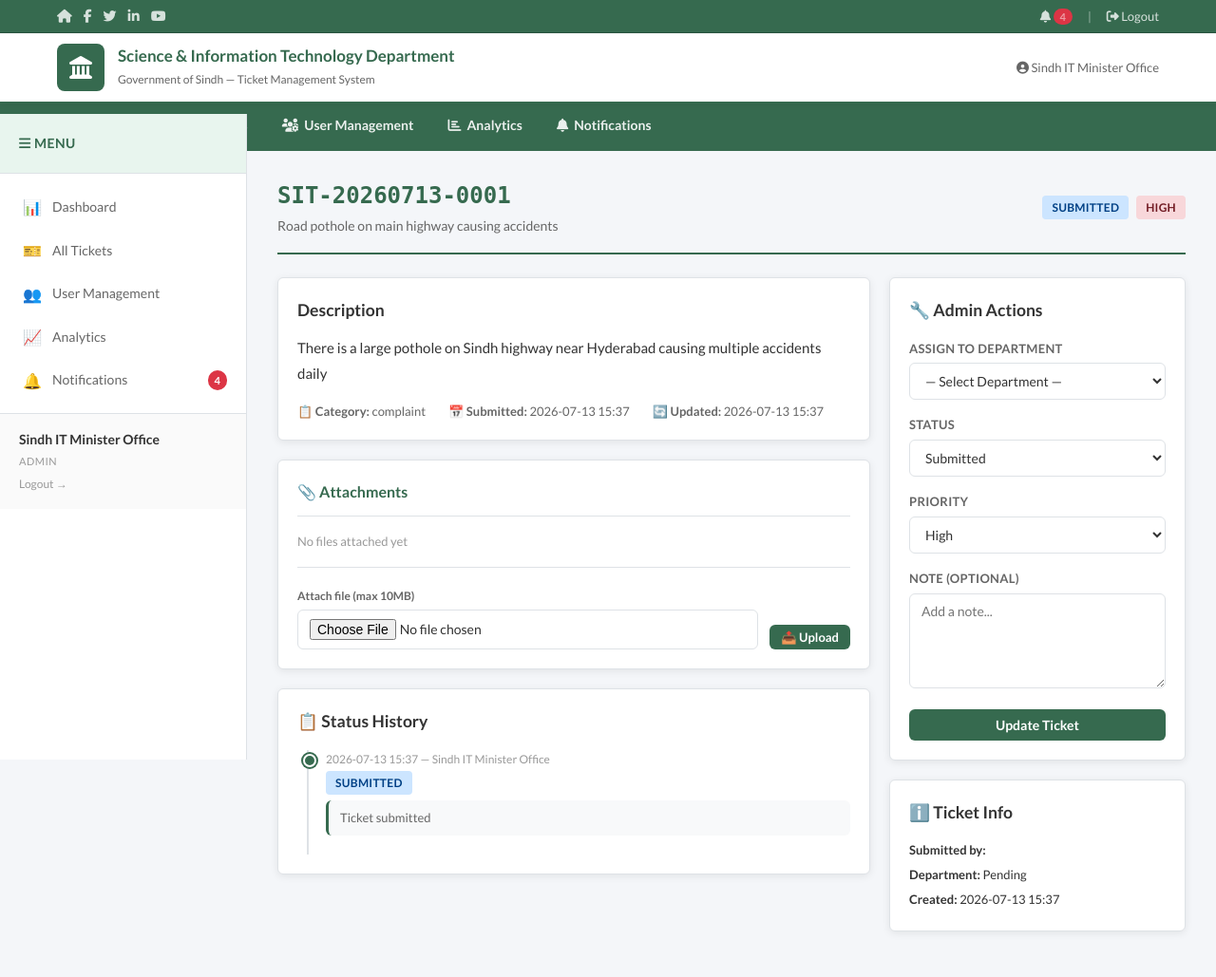
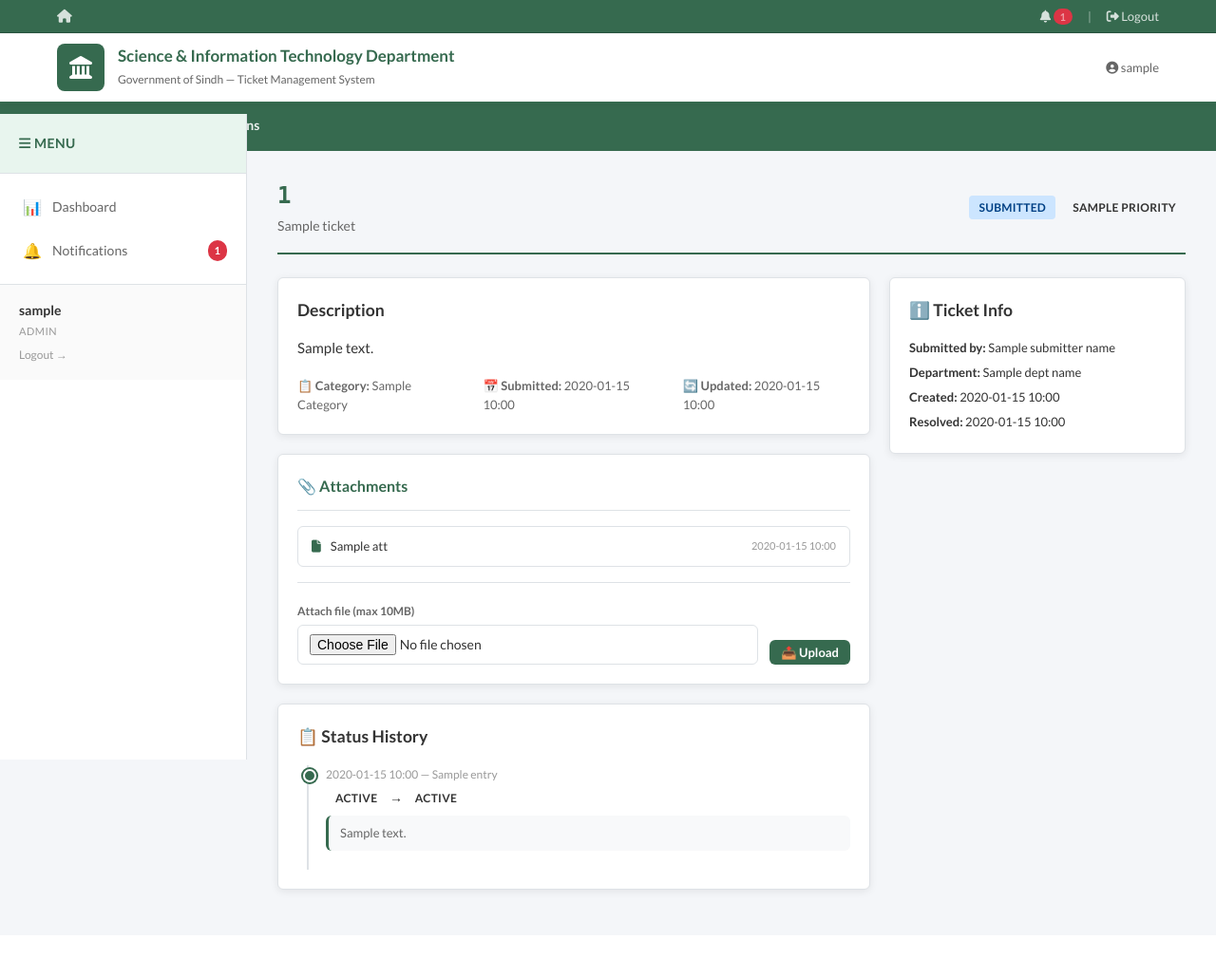
Before and after one commit to tahiralatif/Sindh-IT-ticket-system, a Python web app: template app/templates/ticket_detail.html in a window 1280 px wide. Shown: the whole page at 95% size. After the commit the page ends 945 px from the top, so only its background shows below. Run offline with Jinja, Linux system fonts and the light colour scheme; the template is opened without the code that fills it: most values are stand-ins (such as "Sample title", 1, 10 or a date in 2020).

Commit message:
Fix file upload: Nginx client_max_body_size + dynamic ticket detail template
- Add client_max_body_size 10M to Nginx config (matches app's 10MB limit)
- Rewrite ticket_detail.html from static scraped HTML to dynamic Jinja2 template
- Attachments now render dynamically with download links
- Upload form uses correct ticket ID (no longer hardcoded to /ticket/1/)
- Test: uploaded and downloaded files verified on live system

```diff
--- a/app/templates/ticket_detail.html
+++ b/app/templates/ticket_detail.html
@@ -3,29 +3,22 @@
 <head>
     <meta charset="UTF-8">
     <meta name="viewport" content="width=device-width, initial-scale=1.0">
-    <title>Ticket SIT-20260713-0001 — Government Ticket System</title>
+    <title>{{ ticket.ticket_number }} — Government Ticket System</title>
     <link href="https://fonts.googleapis.com/css2?family=Lato:wght@300;400;700;900&display=swap" rel="stylesheet">
     <link rel="stylesheet" href="https://cdnjs.cloudflare.com/ajax/libs/font-awesome/6.5.1/css/all.min.css">
     <link rel="stylesheet" href="/static/css/style.css">
-
 </head>
 <body>
 
-<!-- ═══ Top Bar (matches sindh.gov.pk) ═══ -->
+<!-- Top Bar -->
 <div class="top-bar">
     <div class="container">
         <div class="top-bar-left">
             <a href="http://www.sindh.gov.pk/" target="_blank"><i class="fa fa-home"></i></a>
-            <a href="#" title="Facebook"><i class="fab fa-facebook-f"></i></a>
-            <a href="#" title="Twitter"><i class="fab fa-twitter"></i></a>
-            <a href="#" title="LinkedIn"><i class="fab fa-linkedin-in"></i></a>
-            <a href="#" title="YouTube"><i class="fab fa-youtube"></i></a>
         </div>
         <div class="top-bar-right">
             <a href="/notifications"><i class="fa fa-bell"></i>
-
-                <span class="notif-badge">4</span>
-
+                {% if unread_count %}<span class="notif-badge">{{ unread_count }}</span>{% endif %}
             </a>
             <span>|</span>
             <a href="/logout"><i class="fa fa-sign-out-alt"></i> Logout</a>
@@ -33,7 +26,7 @@
     </div>
 </div>
 
-<!-- ═══ Header ═══ -->
+<!-- Header -->
 <header class="site-header">
     <div class="header-inner">
         <a href="/" class="header-brand">
@@ -45,67 +38,58 @@
         </a>
         <div style="display:flex;align-items:center;gap:16px;">
             <span style="font-size:13px;color:var(--text-secondary);">
-                <i class="fa fa-user-circle"></i> Sindh IT Minister Office
+                <i class="fa fa-user-circle"></i> {{ user_name or 'Guest' }}
             </span>
         </div>
     </div>
 </header>
 
-<!-- ═══ Navigation ═══ -->
+<!-- Navigation -->
 <nav class="main-nav">
     <div class="container">
         <ul class="nav-list">
-            <li><a href="/" class=""><i class="fa fa-home icon"></i>Home</a></li>
-
-
-            <li><a href="/admin/tickets" class=""><i class="fa fa-ticket-alt icon"></i>All Tickets</a></li>
-            <li><a href="/admin/users" class=""><i class="fa fa-users-cog icon"></i>User Management</a></li>
-            <li><a href="/admin/analytics" class=""><i class="fa fa-chart-bar icon"></i>Analytics</a></li>
-
-
-            <li><a href="/notifications" class=""><i class="fa fa-bell icon"></i>Notifications</a></li>
+            <li><a href="/"><i class="fa fa-home icon"></i>Home</a></li>
+            {% if is_admin %}
+            <li><a href="/admin/tickets"><i class="fa fa-ticket-alt icon"></i>All Tickets</a></li>
+            <li><a href="/admin/users"><i class="fa fa-users-cog icon"></i>User Management</a></li>
+            <li><a href="/admin/analytics"><i class="fa fa-chart-bar icon"></i>Analytics</a></li>
+            {% endif %}
+            <li><a href="/notifications"><i class="fa fa-bell icon"></i>Notifications</a></li>
         </ul>
     </div>
 </nav>
 
-<!-- ═══ Content ═══ -->
+<!-- Content -->
 <div class="app-layout">
     <aside class="sidebar">
-        <div class="sidebar-header">
-            <h3><i class="fa fa-bars"></i> Menu</h3>
-        </div>
+        <div class="sidebar-header"><h3><i class="fa fa-bars"></i> Menu</h3></div>
         <nav class="sidebar-nav">
-
-
-            <a href="/" class=""><span class="icon">📊</span> Dashboard</a>
-            <a href="/admin/tickets" class=""><span class="icon">🎫</span> All Tickets</a>
-            <a href="/admin/users" class=""><span class="icon">👥</span> User Management</a>
-            <a href="/admin/analytics" class=""><span class="icon">📈</span> Analytics</a>
-
-
-            <a href="/notifications" class="">
+            <a href="/"><span class="icon">📊</span> Dashboard</a>
+            {% if is_admin %}
+            <a href="/admin/tickets"><span class="icon">🎫</span> All Tickets</a>
+            <a href="/admin/users"><span class="icon">👥</span> User Management</a>
+            <a href="/admin/analytics"><span class="icon">📈</span> Analytics</a>
+            {% endif %}
+            <a href="/notifications">
                 <span class="icon">🔔</span> Notifications
-
-                <span class="notif-badge">4</span>
-
+                {% if unread_count %}<span class="notif-badge">{{ unread_count }}</span>{% endif %}
             </a>
         </nav>
         <div class="sidebar-user">
-            <div class="name">Sindh IT Minister Office</div>
-            <div class="role">admin</div>
+            <div class="name">{{ user_name or 'Guest' }}</div>
+            <div class="role">{{ user_role or '' }}</div>
             <a href="/logout" style="color:var(--text-muted);font-size:12px;margin-top:6px;display:inline-block;">Logout →</a>
         </div>
     </aside>
     <div class="main-content">
-
         <div class="page-header">
             <div>
-        <h1 style="font-family:monospace;">SIT-20260713-0001</h1>
-        <div class="subtitle">Road pothole on main highway causing accidents</div>
+                <h1 style="font-family:monospace;">{{ ticket.ticket_number }}</h1>
+                <div class="subtitle">{{ ticket.subject }}</div>
             </div>
             <div style="display:flex;gap:8px;">
-        <span class="badge badge-submitted">Submitted</span>
-        <span class="badge badge-high">High</span>
+                <span class="badge badge-{{ ticket.status }}">{{ ticket.status|replace('_',' ')|title }}</span>
+                <span class="badge badge-{{ ticket.priority }}">{{ ticket.priority|title }}</span>
             </div>
         </div>
 
@@ -114,11 +98,11 @@
             <div>
                 <div class="card" style="margin-bottom:20px;">
                     <h3 style="margin-bottom:12px;">Description</h3>
-            <p style="line-height:1.8;color:var(--text);">There is a large pothole on Sindh highway near Hyderabad causing multiple accidents daily</p>
+                    <p style="line-height:1.8;color:var(--text);">{{ ticket.description }}</p>
                     <div style="margin-top:16px;display:flex;gap:24px;font-size:13px;color:var(--text-secondary);">
-                <span>📋 <strong>Category:</strong> complaint</span>
-                <span>📅 <strong>Submitted:</strong> 2026-07-13 15:37</span>
-                <span>🔄 <strong>Updated:</strong> 2026-07-13 15:37</span>
+                        <span>📋 <strong>Category:</strong> {{ ticket.category|title }}</span>
+                        <span>📅 <strong>Submitted:</strong> {{ ticket.created_at.strftime('%Y-%m-%d %H:%M') }}</span>
+                        <span>🔄 <strong>Updated:</strong> {{ ticket.updated_at.strftime('%Y-%m-%d %H:%M') }}</span>
                     </div>
                 </div>
 
@@ -128,13 +112,23 @@
                         <h2>📎 Attachments</h2>
                     </div>
 
+                    {% if attachments %}
+                    <div style="display:flex;flex-direction:column;gap:8px;">
+                        {% for att in attachments %}
+                        <a href="/uploads/{{ ticket.id }}/{{ att.stored_name }}" target="_blank"
+                           style="display:flex;align-items:center;gap:10px;padding:10px 14px;background:var(--bg-secondary);border-radius:6px;text-decoration:none;color:var(--text);font-size:13px;border:1px solid var(--border);">
+                            <i class="fa fa-file" style="color:var(--sindh-green);"></i>
+                            <span style="flex:1;">{{ att.original_name }}</span>
+                            <span style="color:var(--text-muted);font-size:11px;">{{ att.created_at.strftime('%Y-%m-%d %H:%M') }}</span>
+                        </a>
+                        {% endfor %}
+                    </div>
+                    {% else %}
                     <p style="color:var(--text-muted);font-size:13px;">No files attached yet</p>
-
+                    {% endif %}
 
                     <!-- Upload Form -->
-
-
-            <form method="post" action="/ticket/1/upload" enctype="multipart/form-data"
+                    <form method="post" action="/ticket/{{ ticket.id }}/upload" enctype="multipart/form-data"
                           style="margin-top:16px;padding-top:16px;border-top:1px solid var(--border);display:flex;gap:12px;align-items:end;">
                         <div style="flex:1;">
                             <label style="font-size:12px;color:var(--text-secondary);font-weight:600;">Attach file (max 10MB)</label>
@@ -142,84 +136,60 @@
                         </div>
                         <button type="submit" class="btn btn-primary btn-sm">📤 Upload</button>
                     </form>
-
-
                 </div>
 
                 <!-- Status History -->
                 <div class="card">
                     <h3 style="margin-bottom:16px;">📋 Status History</h3>
-
                     <div class="timeline">
-
-                <div class="timeline-item submitted">
-                    <div class="timeline-meta">2026-07-13 15:37 — Sindh IT Minister Office</div>
+                        {% for entry in history %}
+                        <div class="timeline-item {{ entry.new_status }}">
+                            <div class="timeline-meta">{{ entry.created_at.strftime('%Y-%m-%d %H:%M') }} — {{ entry.changer_name }}</div>
                             <div class="timeline-content">
-
-                        <span class="badge badge-submitted">Submitted</span>
+                                {% if entry.old_status %}
+                                <span class="badge badge-{{ entry.old_status }}">{{ entry.old_status|replace('_',' ')|title }}</span>
+                                →
+                                {% endif %}
+                                <span class="badge badge-{{ entry.new_status }}">{{ entry.new_status|replace('_',' ')|title }}</span>
                             </div>
-
-                    <div class="timeline-note">Ticket submitted</div>
-
+                            {% if entry.note %}
+                            <div class="timeline-note">{{ entry.note }}</div>
+                            {% endif %}
                         </div>
-
+                        {% endfor %}
                     </div>
-
                 </div>
             </div>
 
             <!-- Sidebar -->
             <div>
-        <!-- Admin Actions -->
-
+                {% if is_admin %}
                 <div class="card" style="margin-bottom:20px;">
                     <h3 style="margin-bottom:16px;">🔧 Admin Actions</h3>
-            <form method="post" action="/ticket/1/update">
+                    <form method="post" action="/ticket/{{ ticket.id }}/update">
                         <div class="form-group">
                             <label>Assign to Department</label>
                             <select name="department_id" class="form-control">
                                 <option value="">— Select Department —</option>
-
-                        <option value="10" >Agriculture Department</option>
-
-                        <option value="2" >Education Department</option>
-
-                        <option value="6" >Excise &amp; Taxation</option>
-
-                        <option value="1" >Health Department</option>
-
-                        <option value="8" >Information Department</option>
-
-                        <option value="5" >Police Department</option>
-
-                        <option value="4" >Revenue Department</option>
-
-                        <option value="7" >Social Welfare</option>
-
-                        <option value="3" >Transport Department</option>
-
-                        <option value="9" >Works &amp; Services</option>
-
+                                {% for dept in departments %}
+                                <option value="{{ dept.id }}" {{ 'selected' if ticket.assigned_to_dept == dept.id }}>{{ dept.name }}</option>
+                                {% endfor %}
                             </select>
                         </div>
                         <div class="form-group">
                             <label>Status</label>
                             <select name="status" class="form-control">
-                        <option value="submitted" selected>Submitted</option>
-                        <option value="assigned" >Assigned</option>
-                        <option value="in_progress" >In Progress</option>
-                        <option value="resolved" >Resolved</option>
-                        <option value="closed" >Closed</option>
-                        <option value="rejected" >Rejected</option>
+                                {% for s in ['submitted','assigned','in_progress','resolved','closed','rejected'] %}
+                                <option value="{{ s }}" {{ 'selected' if ticket.status == s }}>{{ s|replace('_',' ')|title }}</option>
+                                {% endfor %}
                             </select>
                         </div>
                         <div class="form-group">
                             <label>Priority</label>
                             <select name="priority" class="form-control">
-                        <option value="low" >Low</option>
-                        <option value="medium" >Medium</option>
-                        <option value="high" selected>High</option>
-                        <option value="urgent" >Urgent</option>
+                                {% for p in ['low','medium','high','urgent'] %}
+                                <option value="{{ p }}" {{ 'selected' if ticket.priority == p }}>{{ p|title }}</option>
+                                {% endfor %}
                             </select>
                         </div>
                         <div class="form-group">
@@ -229,26 +199,23 @@
                         <button type="submit" class="btn btn-primary" style="width:100%;justify-content:center;">Update Ticket</button>
                     </form>
                 </div>
-
-
-
+                {% endif %}
 
                 <!-- Info Card -->
                 <div class="card">
                     <h3 style="margin-bottom:12px;">ℹ️ Ticket Info</h3>
                     <div style="font-size:13px;line-height:2;">
-                <div><strong>Submitted by:</strong> </div>
-                <div><strong>Department:</strong> Pending</div>
-                <div><strong>Created:</strong> 2026-07-13 15:37</div>
-
+                        <div><strong>Submitted by:</strong> {{ submitter_name }}</div>
+                        <div><strong>Department:</strong> {{ dept_name }}</div>
+                        <div><strong>Created:</strong> {{ ticket.created_at.strftime('%Y-%m-%d %H:%M') }}</div>
+                        {% if ticket.resolved_at %}
+                        <div><strong>Resolved:</strong> {{ ticket.resolved_at.strftime('%Y-%m-%d %H:%M') }}</div>
+                        {% endif %}
                     </div>
                 </div>
             </div>
         </div>
-
     </div>
 </div>
-
-
 </body>
 </html>
```
Lines whose indentation alone changed are shown as unchanged.
